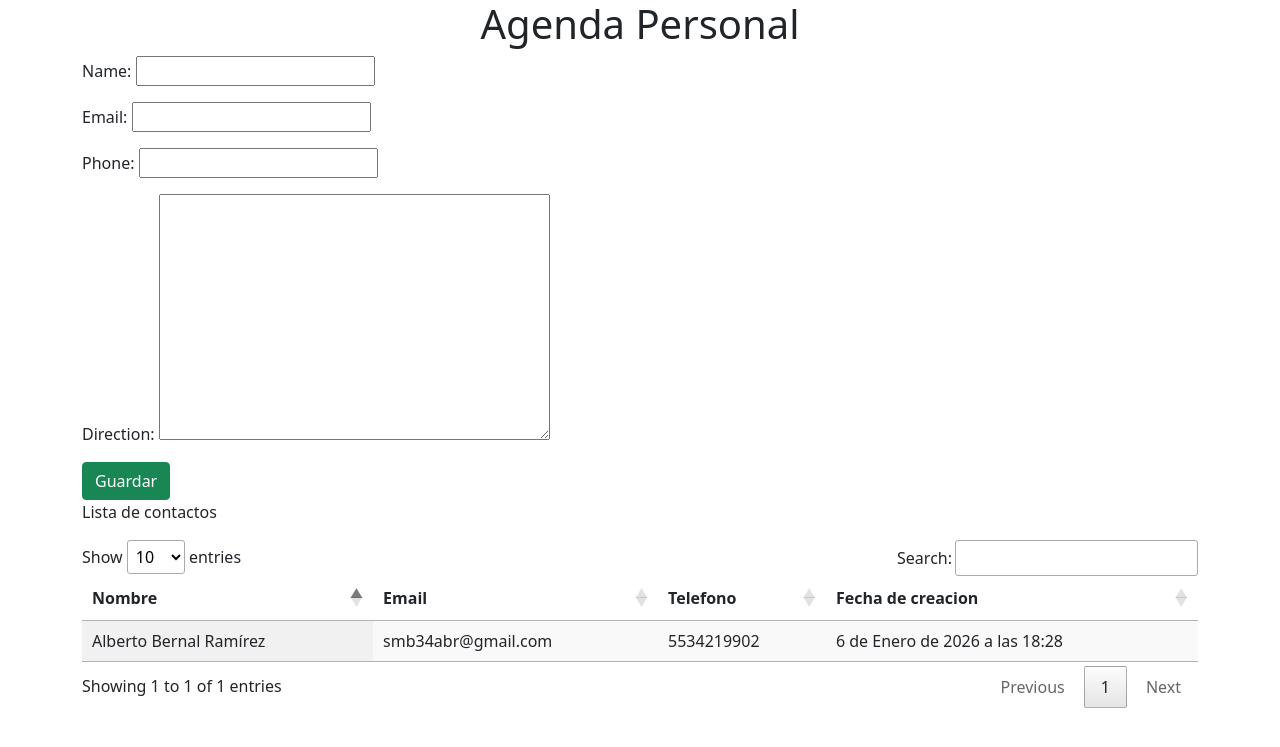
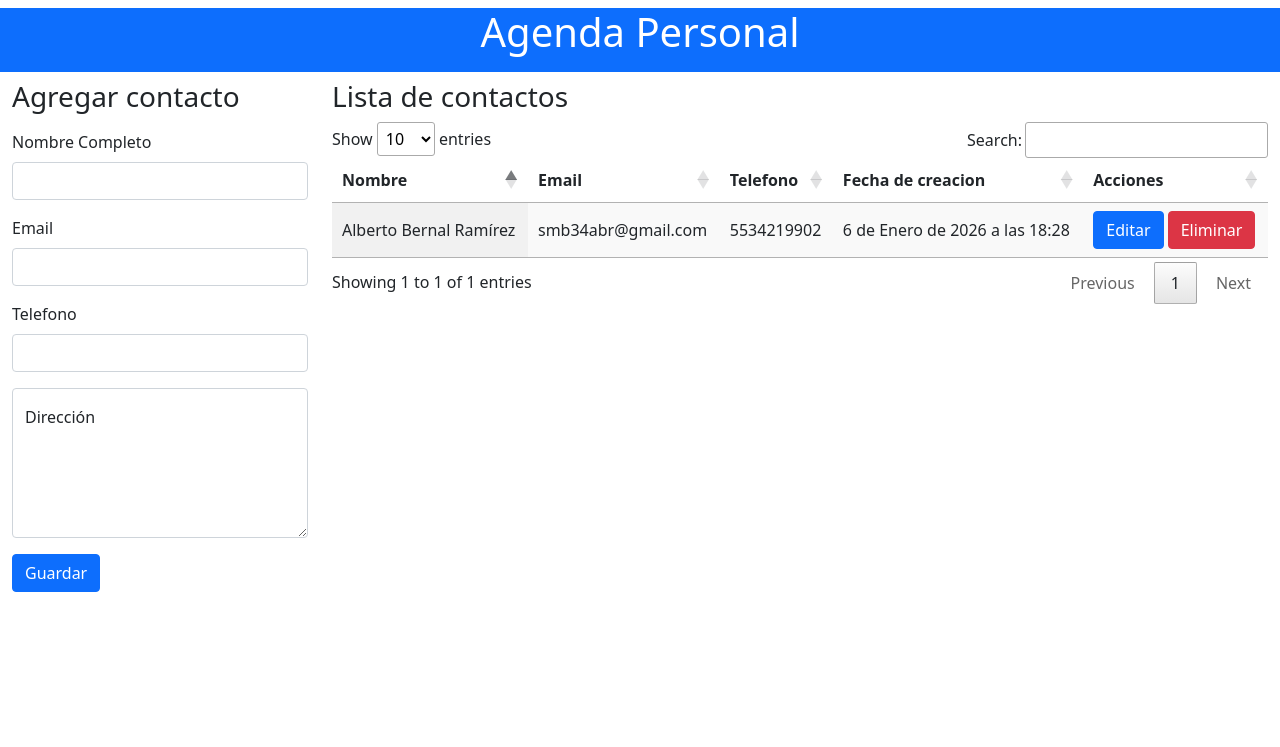
Before and after one commit to smb34abr/agenda, a Django app: template personal/templates/contact_list.html in a window 1280 px wide. Shown: the top 747 px of the page. Run offline with Django 5.2, Linux system fonts and the light colour scheme; the template is opened without the code that fills it: values that come from a table or form of the project are taken from there, others are empty; data comes from the database, SQL or seed files in the repository; both versions use the stored data as it was after the commit; some libraries are stand-ins or nearby versions.

Commit message:
Se agregan dataTable, Bootstrap

```diff
--- a/agenda/urls.py
+++ b/agenda/urls.py
@@ -19,5 +19,5 @@ from django.urls import path, include
 
 urlpatterns = [
     path('admin/', admin.site.urls),
-    path('personal/', include('personal.urls', namespace='personal')),
+    path('', include('personal.urls', namespace='personal')), #personal/
 ]
--- a/personal/templates/contact_list.html
+++ b/personal/templates/contact_list.html
@@ -1,29 +1,53 @@
 <!DOCTYPE html>
 <html lang="es">
+
 <head>
     <meta charset="UTF-8">
     <meta name="viewport" content="width=device-width, initial-scale=1.0">
-    <title>Agenda Personal</title>
-    <link rel="stylesheet" href="https://cdn.jsdelivr.net/npm/bootstrap@5.0.2/dist/css/bootstrap.min.css" rel="stylesheet" integrity="sha384-EVSTQN3/azprG1Anm3QDgpJLIm9Nao0Yz1ztcQTwFspd3yD65VohhpuuCOmLASjC" crossorigin="anonymous">
+    <title>{% block title %}Agenda Personal{% endblock %}</title>
+    <link rel="stylesheet" href="https://cdn.jsdelivr.net/npm/bootstrap@5.0.2/dist/css/bootstrap.min.css"
+        rel="stylesheet" integrity="sha384-EVSTQN3/azprG1Anm3QDgpJLIm9Nao0Yz1ztcQTwFspd3yD65VohhpuuCOmLASjC"
+        crossorigin="anonymous">
     <link rel="stylesheet" href="https://cdn.datatables.net/2.3.6/css/dataTables.dataTables.css">
 </head>
+
 <body>
-    <h1 class="text-center">Agenda Personal</h1>
+    <h1 class="text-center mt-2 bg-primary text-white pb-3">Agenda Personal</h1>
+    <div class="container-fluid">
+        <div class="row">
 
-    <form action="" method="post" class="container">
+            <div class="col-3">
+                <form action="/registrarPersonal/" method="post">
                     {% csrf_token %}
-        {{ form.as_p }}
-        <button type="submit" class="btn btn-success">Guardar</button>
+                    <h3>Agregar contacto</h3>
+
+                    <div class="mb-3 mt-3">
+                        <label for="nombre" class="form-label">Nombre Completo</label>
+                        <input type="text" class="form-control" id="nombre" name="name" aria-describedby="emailHelp" required>
+                    </div>
+
+                    <div class="mb-3">
+                        <label for="email" class="form-label">Email</label>
+                        <input type="email" class="form-control" id="email" name="email" required>
+                    </div>
+
+                    <div class="mb-3">
+                        <label for="phone" class="form-label">Telefono</label>
+                        <input type="text" class="form-control" id="phone" name="phone" required>
+                    </div>
+
+                    <div class="form-floating mb-3">
+                        <textarea class="form-control" placeholder="Leave a comment here" id="floatingTextarea"
+                            name="direction" style="height: 150px;" required></textarea>
+                        <label for="direction">Dirección</label>
+                    </div>
+
+                    <button type="submit" class="btn btn-primary">Guardar</button>
                 </form>
+            </div>
 
-
-    <!-- <ul>
-        {% for contact in contacts %}
-            <li>{{ contact.name }} - {{ contact.email }} - {{ contact.phone }}</li>
-        {% endfor %}
-    </ul> -->
-    <div class="container">
-        <p>Lista de contactos</p>
+            <div class="col-9">
+                <h3>Lista de contactos</h3>
                 <table id="example" class="display" style="width:100%">
                     <thead>
                         <tr>
@@ -31,6 +55,7 @@
                             <th>Email</th>
                             <th>Telefono</th>
                             <th>Fecha de creacion</th>
+                            <th>Acciones</th>
                         </tr>
                     </thead>
                     <tbody>
@@ -40,11 +65,25 @@
                             <td>{{ contact.email }}</td>
                             <td>{{ contact.phone }}</td>
                             <td>{{ contact.created }}</td>
+                            <td>
+                                <a href="" class="btn btn-primary">Editar</a>
+                                <a href="" class="btn btn-danger">Eliminar</a>
+                            </td>
                         </tr>
                         {% endfor %}
                     </tbody>
                 </table>
             </div>
+        </div>
+    </div>
+
+
+
+
+
+
+
+
 
 
 
@@ -52,13 +91,16 @@
 
     <script src="https://code.jquery.com/jquery-3.7.1.js"></script>
     <script src="https://cdn.datatables.net/2.3.6/js/dataTables.js"></script>
-    <script src="https://cdn.jsdelivr.net/npm/bootstrap@5.0.2/dist/js/bootstrap.bundle.min.js" integrity="sha384-MrcW6ZMFYlzcLA8Nl+NtUVF0sA7MsXsP1UyJoMp4YLEuNSfAP+JcXn/tWtIaxVXM" crossorigin="anonymous"></script>
+    <script src="https://cdn.jsdelivr.net/npm/bootstrap@5.0.2/dist/js/bootstrap.bundle.min.js"
+        integrity="sha384-MrcW6ZMFYlzcLA8Nl+NtUVF0sA7MsXsP1UyJoMp4YLEuNSfAP+JcXn/tWtIaxVXM"
+        crossorigin="anonymous"></script>
 
     <script>
-        $(document).ready(function() {
+        $(document).ready(function () {
             $('#example').DataTable();
         })
     </script>
 
 </body>
+
 </html>
--- a/personal/urls.py
+++ b/personal/urls.py
@@ -5,4 +5,5 @@ app_name = 'personal'
 
 urlpatterns = [
     path('', views.contact_list_and_create, name='contact_list'),
+    path('registrarPersonal/', views.registrarPersonal, name='registrarPersonal'),
 ]
```
Also changed, not shown: personal/views.py (+13 -0 lines), db.sqlite3. Lines whose indentation alone changed are shown as unchanged.
